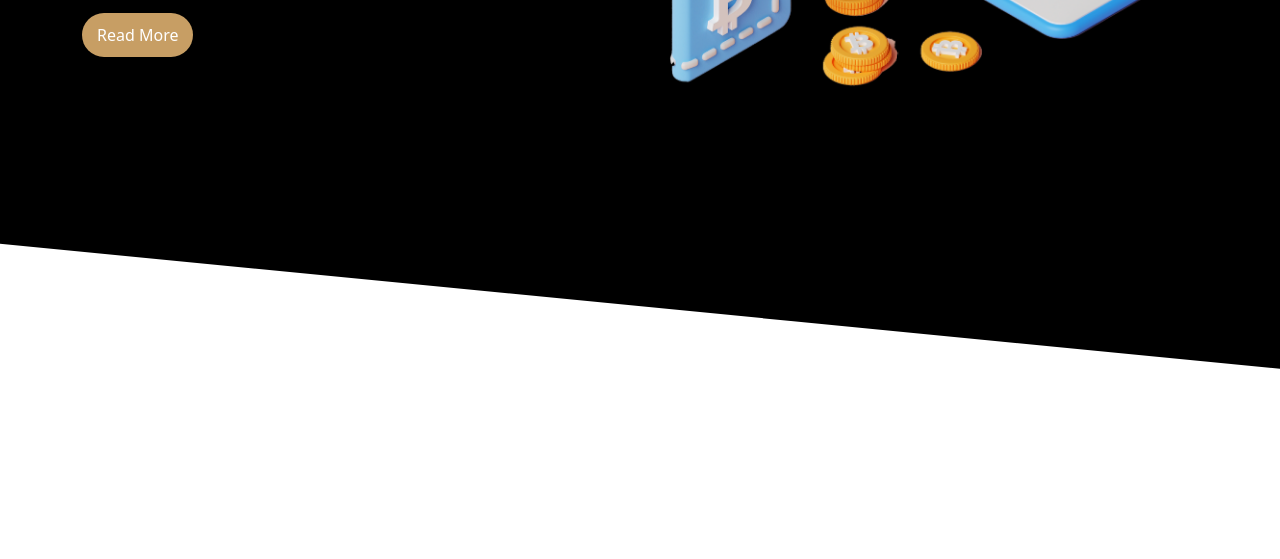
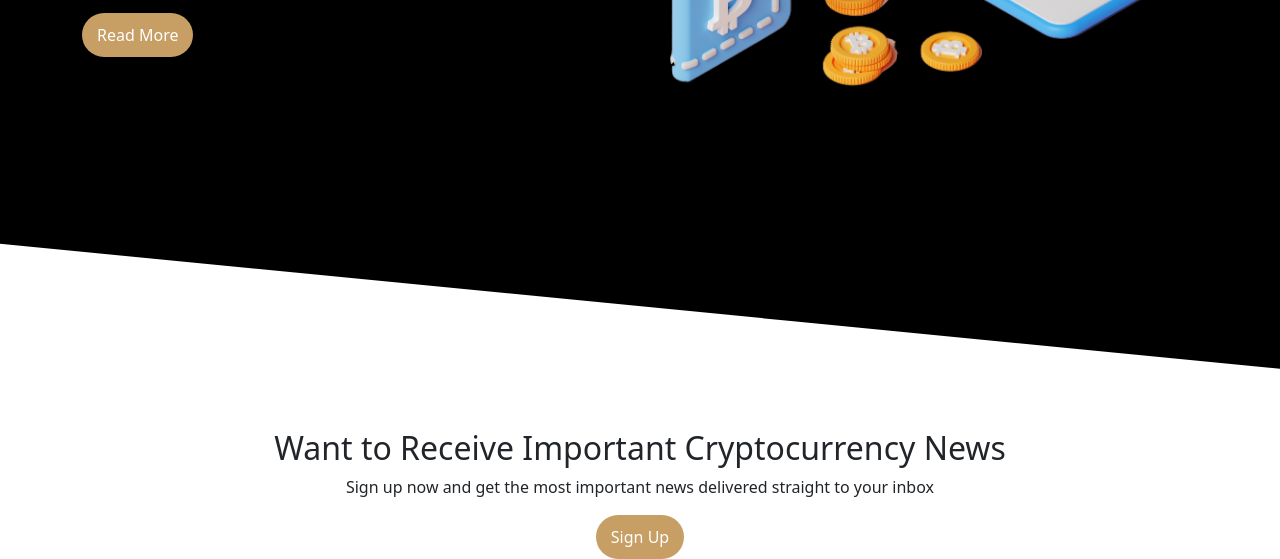
Before and after one commit to ammaralhaddad/coin-x, a plain HTML site: page index.html in a window 1280 px wide. Shown: the part 442-1001 px from the top of the page. Before the commit the page ends 811 px from the top, so only its background shows below. Drawn offline with nearby package versions, Linux system fonts and the light colour scheme.

Commit message:
add sign up section

```diff
--- a/css/style.css
+++ b/css/style.css
@@ -186,6 +186,7 @@ font-size: 1rem;
   border: none;
   text-decoration: none;
   border-radius: 200px;
+
 }
 
 .hero-section .left-box .btn-box .btn1:hover {
@@ -228,3 +229,25 @@ font-size: 1rem;
     transform: translateY(-45px);
   }
 }
+
+/*
+Subscribe Section */
+
+.heading-center {
+  text-align: center;
+  margin-top: 60px;
+}
+
+ .heading-center .btn-box .btn2 {
+  display: inline-block;
+  padding: 10px 15px;
+  background-color: #c79e64;
+  color: #ffffff;
+  border-radius: 0;
+  transition: all 0.3s;
+  border: none;
+  text-decoration: none;
+  border-radius: 200px;
+
+
+}
--- a/index.html
+++ b/index.html
@@ -88,6 +88,19 @@
         </div>
       </section>
     </div>
+    <section class="subscribe-section">
+      <div class="container">
+        <div class="heading-center">
+          <h2>Want to Receive Important Cryptocurrency News</h2>
+          <p>
+            Sign up now and get the most important news delivered straight to your inbox
+          </p>
+          <div class="btn-box">
+            <a href="" class="btn2">Sign Up</a>
+          </div>
+        </div>
+      </div>
+    </section>
 
     <script type="text/javascript" src="/js/jquery-3.7.1.min.js"></script>
     <script type="text/javascript" src="/js/bootstrap.js"></script>
```
